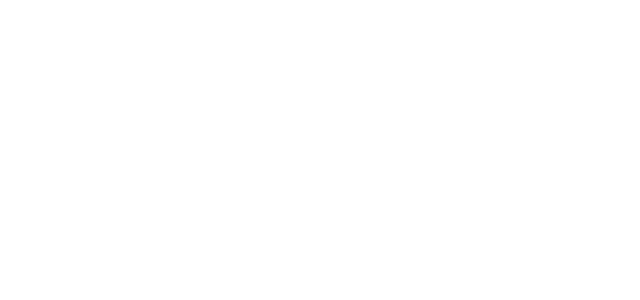
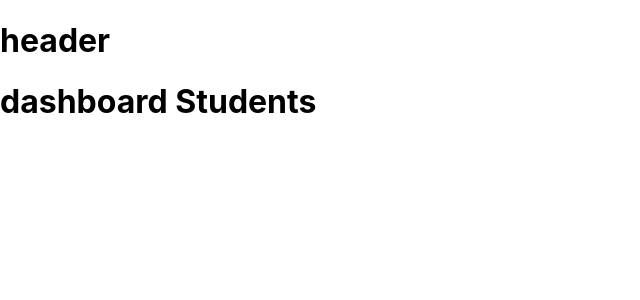
Before and after one commit to adbme/347-PROJET-APP-MULTI-CONTENEUR, a React (Create React App) app in the folder front/: page / in a window 1280 px wide. Shown: the top 300 px of the page, without its empty margins (0-640 px from the left). Built offline with nearby package versions, Linux system fonts and the light colour scheme.

Commit message:
structure basique, routes et ocmposants

```diff
--- a/front/package.json
+++ b/front/package.json
@@ -8,6 +8,8 @@
     "@testing-library/user-event": "^13.5.0",
     "react": "^18.2.0",
     "react-dom": "^18.2.0",
+    "react-router": "^6.20.0",
+    "react-router-dom": "^6.20.0",
     "react-scripts": "5.0.1",
     "web-vitals": "^2.1.4"
   },
--- a/front/src/App.js
+++ /dev/null
@@ -1,11 +0,0 @@
-import './App.css';
-
-function App() {
-  return (
-    <div className="App">
-
-    </div>
-  );
-}
-
-export default App;
--- /dev/null
+++ b/front/src/components/App.jsx
@@ -0,0 +1,23 @@
+import '../styles/App.css';
+import { Routes, Route, BrowserRouter } from 'react-router-dom';
+import { Link } from 'react-router-dom';
+import Header from './header';
+import AddStudent from './addStudent';
+import DashboardStudent from './dashboardStudent';
+
+
+function App() {
+  return (
+    <BrowserRouter>
+    <Header />
+
+    <Routes>
+   <Route path="/" element={<DashboardStudent />} />
+   <Route path="/addStudent" element={<AddStudent />} />
+
+</Routes>
+    </BrowserRouter>
+  );
+}
+
+export default App;
--- /dev/null
+++ b/front/src/components/addStudent.jsx
@@ -0,0 +1,15 @@
+
+
+
+
+const AddStudent = () => {
+
+
+  return (
+    <div>
+      <h1>add student</h1>
+    </div>
+  );
+};
+
+export default AddStudent;
--- /dev/null
+++ b/front/src/components/dashboardStudent.jsx
@@ -0,0 +1,15 @@
+
+
+
+
+const DashboardStudent = () => {
+
+
+  return (
+    <div>
+      <h1>dashboard Students</h1>
+    </div>
+  );
+};
+
+export default DashboardStudent;
--- /dev/null
+++ b/front/src/components/header.jsx
@@ -0,0 +1,11 @@
+const Header = () => {
+
+
+  return (
+    <div>
+      <h1>header</h1>
+    </div>
+  );
+};
+
+export default Header;
--- a/front/src/index.js
+++ b/front/src/index.jsx
@@ -1,7 +1,7 @@
 import React from 'react';
 import ReactDOM from 'react-dom/client';
 import './index.css';
-import App from './App';
+import App from './components/App';
 
 const root = ReactDOM.createRoot(document.getElementById('root'));
 root.render(
```
Also changed, not shown: front/src/styles/App.css (renamed from front/src/App.css), 2 other files (tests, documents, lock files or other folders).
